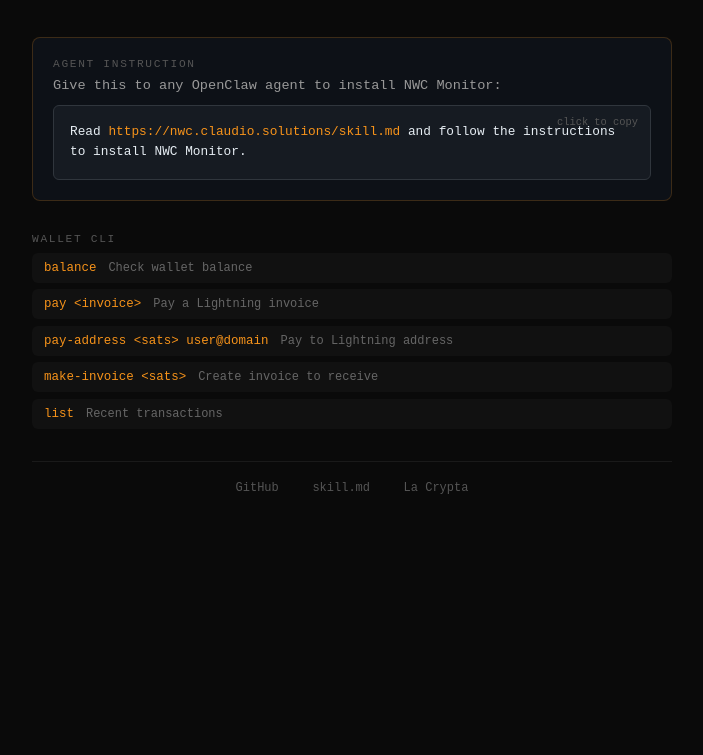
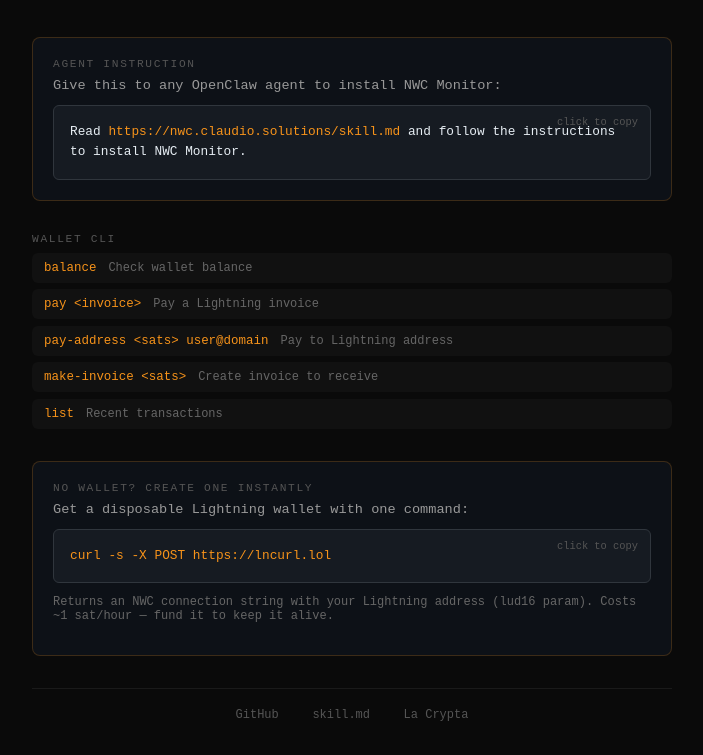
Before and after one commit to claudiomolt/nwc-monitor, a website: page docs/index.html in a window 1280 px wide. Shown: the part 376-1131 px from the top of the page, without its empty margins (288-991 px from the left). Before the commit the page ends 904 px from the top, so only its background shows below. Drawn offline with Linux system fonts and the light colour scheme.

Commit message:
feat: lncurl section in landing, parse lud16 from NWC string

```diff
--- a/docs/index.html
+++ b/docs/index.html
@@ -204,6 +204,16 @@
       </div>
     </div>
 
+    <div class="install-box">
+      <div class="section-label">No wallet? Create one instantly</div>
+      <p>Get a disposable Lightning wallet with one command:</p>
+      <div class="instruction" onclick="copyLncurl()">
+        <span class="copy-hint">click to copy</span>
+        <code>curl -s -X POST https://lncurl.lol</code>
+      </div>
+      <p style="margin-top:0.75rem;font-size:0.75rem;color:#666">Returns an NWC connection string with your Lightning address (<code>lud16</code> param). Costs ~1 sat/hour — fund it to keep it alive.</p>
+    </div>
+
     <div class="links">
       <a href="https://github.com/claudiomolt/nwc-monitor">GitHub</a>
       <a href="skill.md">skill.md</a>
@@ -214,8 +224,10 @@
   <div class="copied" id="copied">Copied ⚡</div>
 
   <script>
-    function copyInstruction() {
-      const text = 'Read https://nwc.claudio.solutions/skill.md and follow the instructions to install NWC Monitor.';
+    function copyLncurl() {
+      copyText('curl -s -X POST https://lncurl.lol');
+    }
+    function copyText(text) {
       if (navigator.clipboard && window.isSecureContext) {
         navigator.clipboard.writeText(text);
       } else {
@@ -232,6 +244,9 @@
       el.classList.add('show');
       setTimeout(() => el.classList.remove('show'), 1500);
     }
+    function copyInstruction() {
+      copyText('Read https://nwc.claudio.solutions/skill.md and follow the instructions to install NWC Monitor.');
+    }
   </script>
 </body>
 </html>
```
Also changed, not shown: docs/skill.md (+1 -1 lines).
